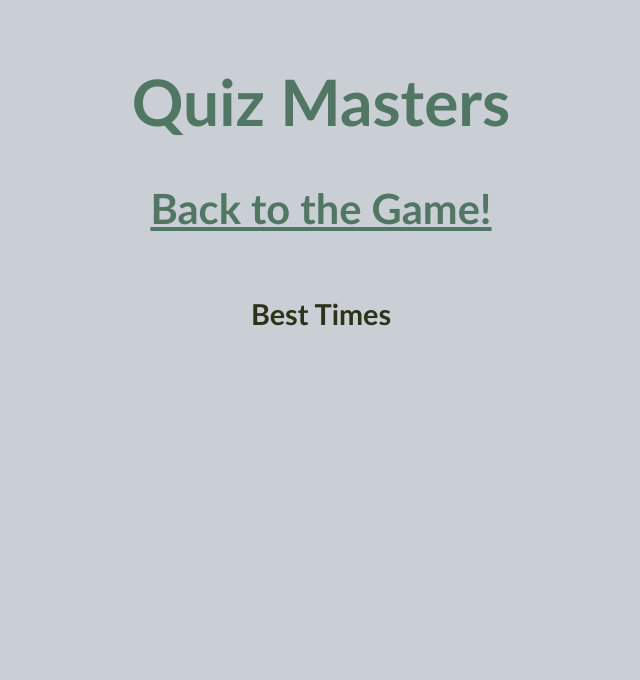
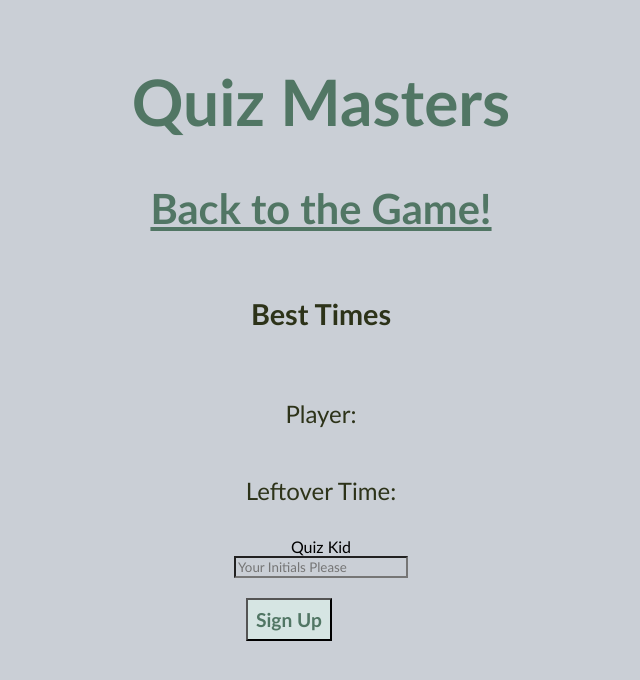
Before and after one commit to Simplerer/code-quiz-kid, a plain HTML site: page topscores.html in a window 1280 px wide. Shown: the whole page, without its empty margins (319-959 px from the left). Drawn offline with Linux system fonts and the light colour scheme.

Commit message:
assigned score to score for last player

```diff
--- a/topscores.html
+++ b/topscores.html
@@ -17,7 +17,22 @@
         <header>
             <h2>Best Times</h2>
         </header>
-        <ul></ul>
+        <div>
+            <p>Player: <span id="iWin"></span></p>
+            <p>Leftover Time: <span id="myTime"></span></p>
+        </div>
+
+        <form method="POST">
+            <div>
+              <label for="name">Quiz Kid</label>
+              <input type="text" name="name" id="initials" placeholder="Your Initials Please" />
+            </div>
+            <!-- <div>
+              <label for="score">Time Remaining</label>
+              <input type="text" name="score" id="score" placeholder="" />
+            </div> -->
+            <button id="button">Sign Up</button>
+          </form>
 
     </div>
 
@@ -25,7 +40,9 @@
 
    <script>
     var postScoreBtn = document.getElementById("button");
-    scoreReveal();
+    var initialWinner = document.getElementById("iWin");
+    var timeCompleted = document.getElementById("myTime");
+
 
     var scoreReveal = function () {
         initialWinner.textContent = localStorage.getItem("initials");
@@ -37,13 +54,17 @@
         event.preventDefault();
 
         var initialInput = document.getElementById("initials").value;
-        var scoreInput = document.getElementById("score").value;
+        // var scoreInput = document.getElementById("score").value;
         if (initialInput !== "") {
             localStorage.setItem("initials", initialInput);
+            // localStorage.setItem("timeScore", scoreInput);
+            console.log(initialInput);
+            // console.log(scoreInput);
             scoreReveal();
         }
 
     })
+    scoreReveal();
    </script>
 </body>
 </html>
```
